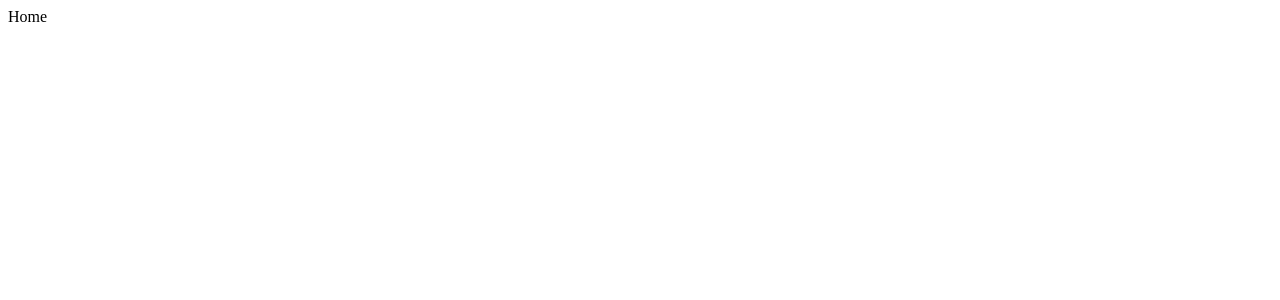
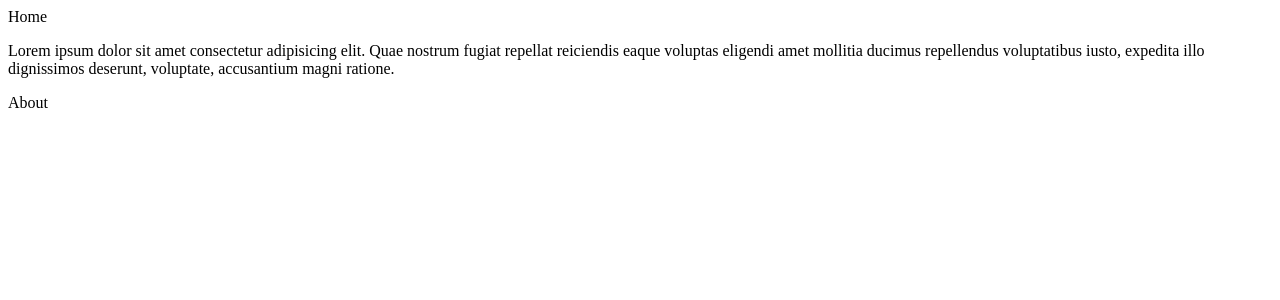
Before and after one commit to Subhankar2306/FInal_yearProject, a React (Vite) app: page / in a window 1280 px wide. Shown: the top 300 px of the page. Built offline with nearby package versions, Linux system fonts and the light colour scheme.

Commit message:
adding new featuers

```diff
--- a/src/App.jsx
+++ b/src/App.jsx
@@ -2,6 +2,7 @@ import { useState } from 'react'
 import reactLogo from './assets/react.svg'
 import viteLogo from '/vite.svg'
 import Home from './views/home/Home'
+import About from './views/about/About'
 
 function App() {
   const [count, setCount] = useState(0)
@@ -9,6 +10,7 @@ function App() {
   return (
     <>
      <Home/>
+     <About/>
     </>
   )
 }
--- /dev/null
+++ b/src/views/about/About.jsx
@@ -0,0 +1,9 @@
+import React from 'react'
+
+function About() {
+  return (
+    <div>About</div>
+  )
+}
+
+export default About
--- a/src/views/home/Home.jsx
+++ b/src/views/home/Home.jsx
@@ -2,7 +2,10 @@ import React from 'react'
 
 function Home() {
   return (
+    <>
     <div>Home</div>
+    <p>Lorem ipsum dolor sit amet consectetur adipisicing elit. Quae nostrum fugiat repellat reiciendis eaque voluptas eligendi amet mollitia ducimus repellendus voluptatibus iusto, expedita illo dignissimos deserunt, voluptate, accusantium magni ratione.</p>
+    </>
   )
 }
 
```
